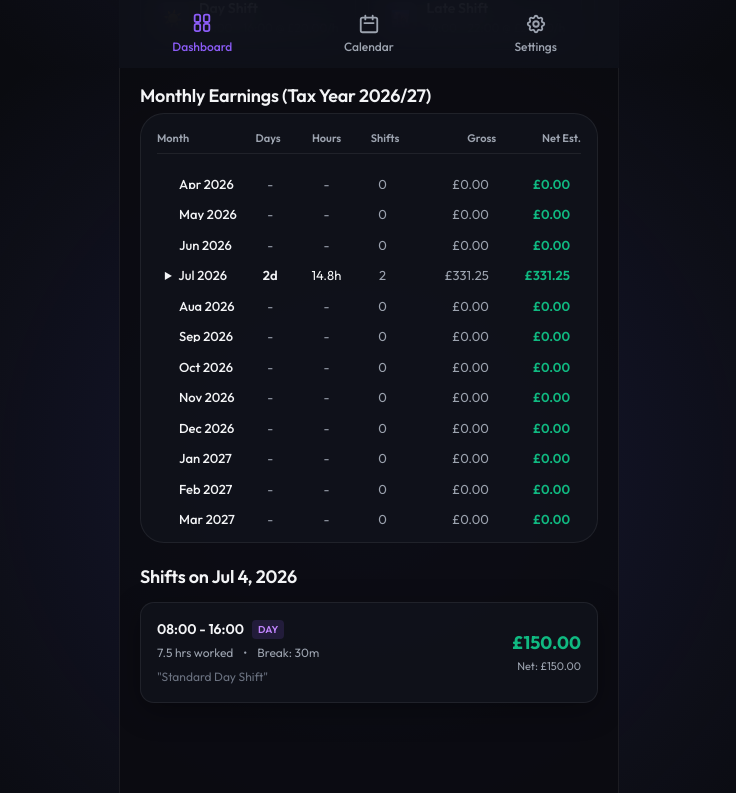
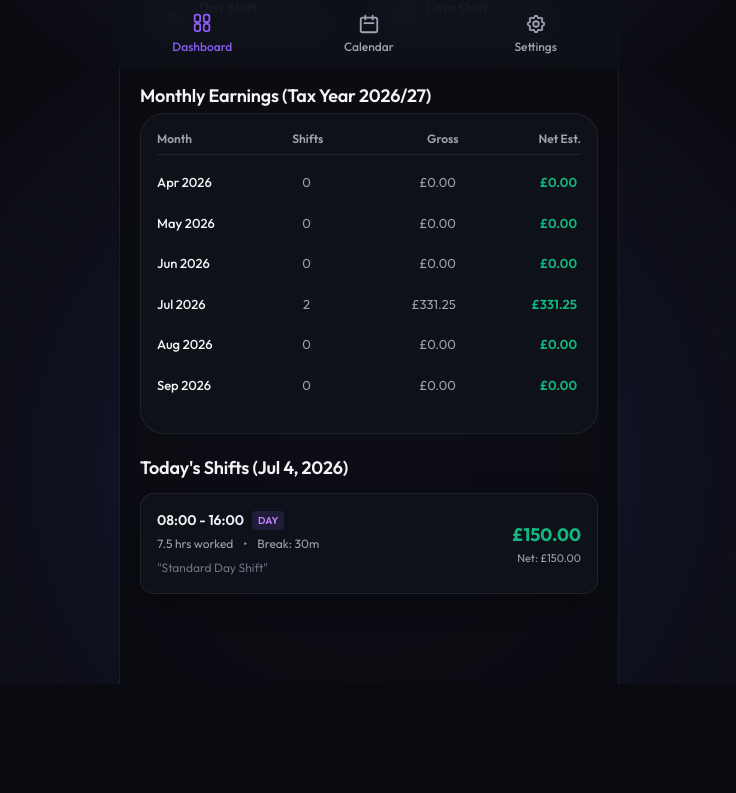
Before and after one commit to aravinds257/shiftly, a React (Vite) app: page / in a window 1280 px wide. Shown: the part 732-1525 px from the top of the page, without its empty margins (271-1007 px from the left). After the commit the page ends 1416 px from the top, so only its background shows below. Built offline with nearby package versions, Linux system fonts and the light colour scheme.

Commit message:
revert: remove per-month days/hours breakdown and update Dashboard to display current date shifts

```diff
--- a/src/App.jsx
+++ b/src/App.jsx
@@ -63,7 +63,6 @@ export default function App() {
   const [selectedDateStr, setSelectedDateStr] = useState(new Date().toISOString().split('T')[0]);
   const [isDrawerOpen, setIsDrawerOpen] = useState(false);
   const [editingShift, setEditingShift] = useState(null);
-  const [expandedMonths, setExpandedMonths] = useState({});
 
   // Form Fields
   const [startTime, setStartTime] = useState('08:00');
@@ -445,34 +444,7 @@ export default function App() {
         return sDate.getFullYear() === m.year && sDate.getMonth() === m.monthNum;
       });
 
-      // Sort shifts chronologically
-      monthShifts.sort((a, b) => new Date(a.date) - new Date(b.date));
-
       const gross = monthShifts.reduce((sum, s) => sum + calculateShiftPayout(s), 0);
-      const totalHours = monthShifts.reduce((sum, s) => sum + calculateDurationHours(s.startTime, s.endTime, s.breakMinutes), 0);
-
-      // Calculate distinct calendar days worked
-      const uniqueDays = new Set(monthShifts.map(s => s.date)).size;
-
-      // Group shifts by date for detailed day breakdown
-      const dayMap = {};
-      monthShifts.forEach(s => {
-        if (!dayMap[s.date]) {
-          dayMap[s.date] = {
-            date: s.date,
-            shifts: [],
-            totalHours: 0,
-            gross: 0
-          };
-        }
-        const shiftHours = calculateDurationHours(s.startTime, s.endTime, s.breakMinutes);
-        const shiftPayout = calculateShiftPayout(s);
-        dayMap[s.date].shifts.push(s);
-        dayMap[s.date].totalHours += shiftHours;
-        dayMap[s.date].gross += shiftPayout;
-      });
-
-      const daysList = Object.values(dayMap).sort((a, b) => new Date(a.date) - new Date(b.date));
 
       // Calculate net
       let net = gross * (1 - settings.taxPercentage / 100);
@@ -483,13 +455,9 @@ export default function App() {
 
       return {
         ...m,
-        key: `${m.name}-${m.year}`,
         shiftsCount: monthShifts.length,
-        daysCount: uniqueDays,
-        totalHours,
         gross,
-        net,
-        daysList
+        net
       };
     });
   };
@@ -723,6 +691,8 @@ export default function App() {
 
   // Selected date's shifts
   const selectedDateShifts = shifts.filter(s => s.date === selectedDateStr);
+  const todayStr = new Date().toISOString().split('T')[0];
+  const todayShifts = shifts.filter(s => s.date === todayStr);
 
   return (
     <>
@@ -932,144 +902,56 @@ export default function App() {
                 <span>Monthly Earnings ({taxYearRange.label})</span>
               </div>
               <div className="settings-section" style={{ padding: '16px', gap: '12px' }}>
-                <div style={{ display: 'grid', gridTemplateColumns: '1.5fr 1fr 1fr 1fr 1.5fr 1.5fr', gap: '6px', fontSize: '11px', color: 'var(--text-secondary)', fontWeight: '600', paddingBottom: '6px', borderBottom: '1px solid var(--border-color)', alignItems: 'center' }}>
+                <div style={{ display: 'grid', gridTemplateColumns: '2fr 1fr 2fr 2fr', gap: '8px', fontSize: '12px', color: 'var(--text-secondary)', fontWeight: '600', paddingBottom: '6px', borderBottom: '1px solid var(--border-color)' }}>
                   <span>Month</span>
-                  <span style={{ textAlign: 'center' }}>Days</span>
-                  <span style={{ textAlign: 'center' }}>Hours</span>
                   <span style={{ textAlign: 'center' }}>Shifts</span>
                   <span style={{ textAlign: 'right' }}>Gross</span>
                   <span style={{ textAlign: 'right' }}>Net Est.</span>
                 </div>
-                <div style={{ display: 'flex', flexDirection: 'column', gap: '6px', maxHeight: '360px', overflowY: 'auto', paddingRight: '4px' }}>
-                  {getMonthlyBreakdown().map(m => {
-                    const isExpanded = !!expandedMonths[m.key];
-                    const hasData = m.shiftsCount > 0;
-                    return (
+                <div style={{ display: 'flex', flexDirection: 'column', gap: '8px', maxHeight: '250px', overflowY: 'auto', paddingRight: '4px' }}>
+                  {getMonthlyBreakdown().map(m => (
                     <div
-                        key={m.key}
+                      key={`${m.name}-${m.year}`}
+                      className="settings-row"
                       style={{
-                          display: 'flex',
-                          flexDirection: 'column',
-                          borderRadius: '8px',
-                          background: isExpanded ? 'rgba(255, 255, 255, 0.03)' : 'transparent',
-                          transition: 'all 0.2s ease',
-                          border: isExpanded ? '1px solid rgba(255, 255, 255, 0.08)' : '1px solid transparent',
-                          overflow: 'hidden'
+                        display: 'grid',
+                        gridTemplateColumns: '2fr 1fr 2fr 2fr',
+                        gap: '8px',
+                        fontSize: '13px',
+                        padding: '6px 0',
+                        borderBottom: '1px solid rgba(255,255,255,0.02)',
+                        alignItems: 'center'
                       }}
                     >
-                        <div
-                          className="settings-row"
-                          onClick={() => hasData && setExpandedMonths(prev => ({ ...prev, [m.key]: !prev[m.key] }))}
-                          title={hasData ? (isExpanded ? "Click to collapse details" : "Click to view daily breakdown") : "No shifts recorded"}
-                          style={{
-                            display: 'grid',
-                            gridTemplateColumns: '1.5fr 1fr 1fr 1fr 1.5fr 1.5fr',
-                            gap: '6px',
-                            fontSize: '13px',
-                            padding: '8px 6px',
-                            borderBottom: isExpanded ? '1px solid rgba(255,255,255,0.06)' : '1px solid rgba(255,255,255,0.02)',
-                            alignItems: 'center',
-                            cursor: hasData ? 'pointer' : 'default',
-                            userSelect: 'none'
-                          }}
-                        >
-                          <span style={{ fontWeight: '500', display: 'flex', alignItems: 'center', gap: '6px' }}>
-                            {hasData ? (
-                              <span style={{ fontSize: '9px', color: 'var(--accent-color)', display: 'inline-block', transform: isExpanded ? 'rotate(90deg)' : 'rotate(0deg)', transition: 'transform 0.2s ease' }}>
-                                ▶
-                              </span>
-                            ) : (
-                              <span style={{ width: '9px', display: 'inline-block' }}></span>
-                            )}
-                            {m.name} {m.year}
-                          </span>
-                          <span style={{ textAlign: 'center', color: hasData ? 'var(--text-primary)' : 'var(--text-secondary)', fontWeight: hasData ? '600' : '400' }}>
-                            {m.daysCount > 0 ? `${m.daysCount}d` : '-'}
-                          </span>
-                          <span style={{ textAlign: 'center', color: hasData ? 'var(--text-primary)' : 'var(--text-secondary)' }}>
-                            {m.totalHours > 0 ? `${m.totalHours.toFixed(1)}h` : '-'}
-                          </span>
+                      <span style={{ fontWeight: '500' }}>{m.name} {m.year}</span>
                       <span style={{ textAlign: 'center', color: 'var(--text-secondary)' }}>{m.shiftsCount}</span>
                       <span style={{ textAlign: 'right', color: 'var(--text-secondary)' }}>{formatCurrency(m.gross)}</span>
                       <span style={{ textAlign: 'right', color: 'var(--color-success)', fontWeight: '600' }}>{formatCurrency(m.net)}</span>
                     </div>
-
-                        {/* Expanded Day-by-Day Breakdown */}
-                        {isExpanded && hasData && (
-                          <div style={{ padding: '8px 10px 10px 10px', background: 'rgba(0, 0, 0, 0.2)', display: 'flex', flexDirection: 'column', gap: '6px' }}>
-                            <div style={{ fontSize: '11px', color: 'var(--accent-color)', fontWeight: '600', marginBottom: '2px', display: 'flex', justifyContent: 'space-between', alignItems: 'center' }}>
-                              <span>Daily Breakdown ({m.daysCount} days worked):</span>
-                              <span style={{ fontSize: '10px', color: 'var(--text-secondary)', fontWeight: 'normal' }}>Click day to select</span>
-                            </div>
-                            {m.daysList.map(d => {
-                              const dDate = new Date(d.date + 'T00:00:00');
-                              const dayStr = dDate.toLocaleDateString('en-US', { weekday: 'short', month: 'short', day: 'numeric' });
-                              return (
-                                <div
-                                  key={d.date}
-                                  onClick={() => {
-                                    setSelectedDateStr(d.date);
-                                    setCurrentDate(new Date(d.date + 'T00:00:00'));
-                                  }}
-                                  style={{
-                                    display: 'flex',
-                                    justifyContent: 'space-between',
-                                    alignItems: 'center',
-                                    padding: '6px 10px',
-                                    background: 'rgba(255, 255, 255, 0.04)',
-                                    borderRadius: '6px',
-                                    fontSize: '12px',
-                                    cursor: 'pointer',
-                                    transition: 'background 0.15s ease'
-                                  }}
-                                  onMouseEnter={(e) => e.currentTarget.style.background = 'rgba(255, 255, 255, 0.08)'}
-                                  onMouseLeave={(e) => e.currentTarget.style.background = 'rgba(255, 255, 255, 0.04)'}
-                                >
-                                  <div style={{ display: 'flex', flexDirection: 'column', gap: '2px' }}>
-                                    <span style={{ fontWeight: '600', color: 'var(--text-primary)' }}>{dayStr}</span>
-                                    <div style={{ display: 'flex', gap: '6px', fontSize: '11px', color: 'var(--text-secondary)', flexWrap: 'wrap' }}>
-                                      {d.shifts.map((s, idx) => (
-                                        <span key={s.id || idx}>
-                                          ⏱️ {s.startTime}-{s.endTime} {s.tag ? `• ${s.tag}` : ''}
-                                        </span>
                   ))}
-                                    </div>
-                                  </div>
-                                  <div style={{ textAlign: 'right', display: 'flex', flexDirection: 'column', alignItems: 'flex-end', gap: '2px' }}>
-                                    <span style={{ fontWeight: '600', color: 'var(--accent-color)' }}>{d.totalHours.toFixed(1)} hrs</span>
-                                    <span style={{ fontSize: '11px', color: 'var(--text-secondary)' }}>{formatCurrency(d.gross)}</span>
-                                  </div>
-                                </div>
-                              );
-                            })}
-                          </div>
-                        )}
-                      </div>
-                    );
-                  })}
                 </div>
               </div>
             </div>
 
-            {/* Selected Date Shifts */}
+            {/* Today's Shifts */}
             <div>
               <h3 className="section-title" style={{ marginBottom: '12px' }}>
-                Shifts on {new Date(selectedDateStr).toLocaleDateString('en-US', { day: 'numeric', month: 'short', year: 'numeric' })}
+                Today's Shifts ({new Date().toLocaleDateString('en-US', { day: 'numeric', month: 'short', year: 'numeric' })})
               </h3>
 
-              {selectedDateShifts.length === 0 ? (
+              {todayShifts.length === 0 ? (
                 <div className="empty-state">
                   <svg fill="none" viewBox="0 0 24 24" strokeWidth={1.5} stroke="currentColor">
                     <path strokeLinecap="round" strokeLinejoin="round" d="M6.75 3v2.25M17.25 3v2.25M3 18.75V7.5a2.25 2.25 0 012.25-2.25h13.5A2.25 2.25 0 0121 7.5v11.25m-18 0A2.25 2.25 0 005.25 21h13.5A2.25 2.25 0 0021 18.75m-18 0v-7.5A2.25 2.25 0 015.25 9h13.5A2.25 2.25 0 0121 11.25v7.5" />
                   </svg>
-                  <p className="empty-state-text">No shifts logged for this day.</p>
-                  <button className="btn btn-secondary" style={{ padding: '8px 16px', fontSize: '13px' }} onClick={() => openAddShift(selectedDateStr)}>
+                  <p className="empty-state-text">No shifts logged for today.</p>
+                  <button className="btn btn-secondary" style={{ padding: '8px 16px', fontSize: '13px' }} onClick={() => openAddShift(todayStr)}>
                     Add Shift Manual
                   </button>
                 </div>
               ) : (
                 <div className="shifts-list-container">
-                  {selectedDateShifts.map(s => (
+                  {todayShifts.map(s => (
                     <div key={s.id} className="shift-card glass" onClick={() => openEditShift(s)}>
                       <div className="shift-details">
                         <div className="shift-title-row">
```
Lines whose indentation alone changed are shown as unchanged.
